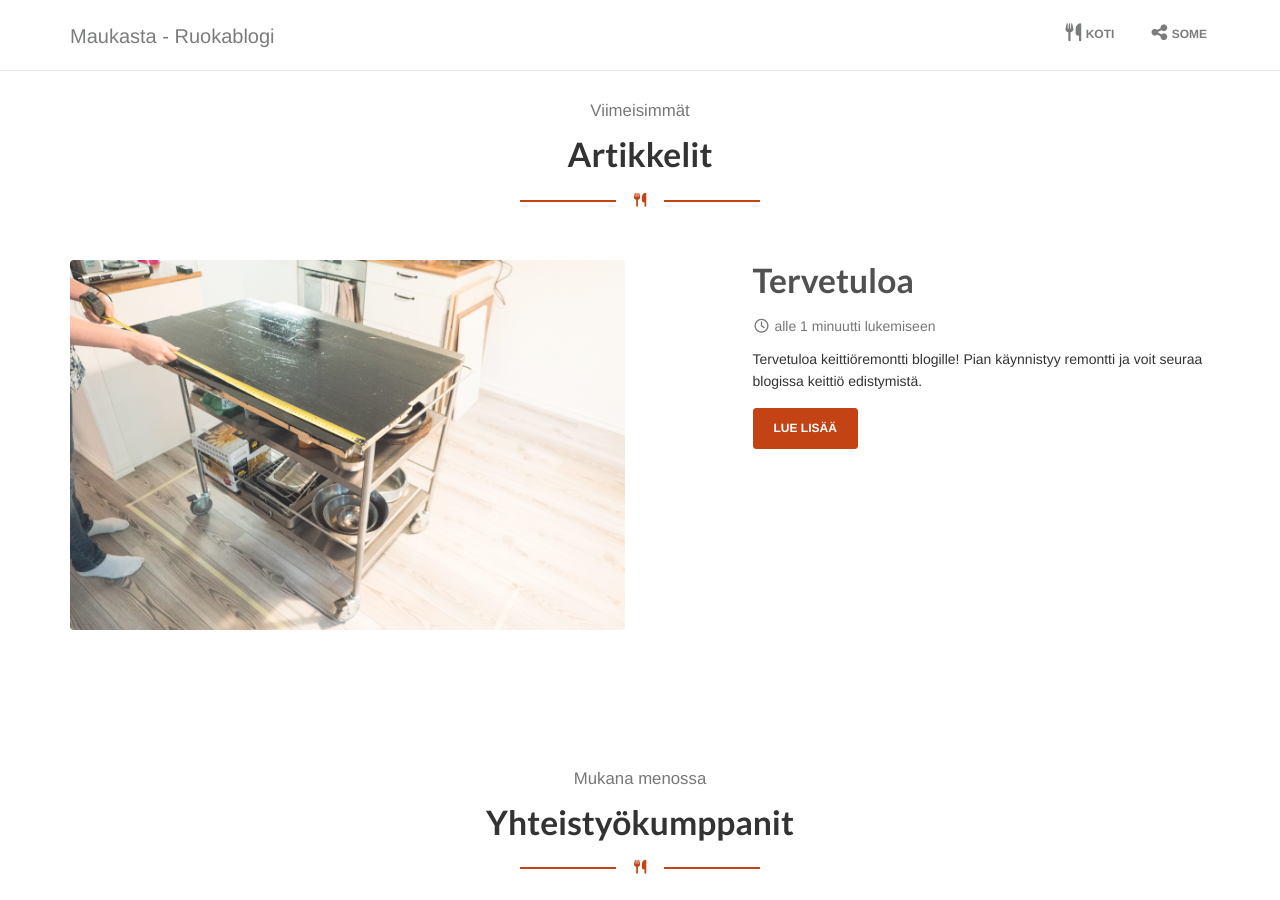
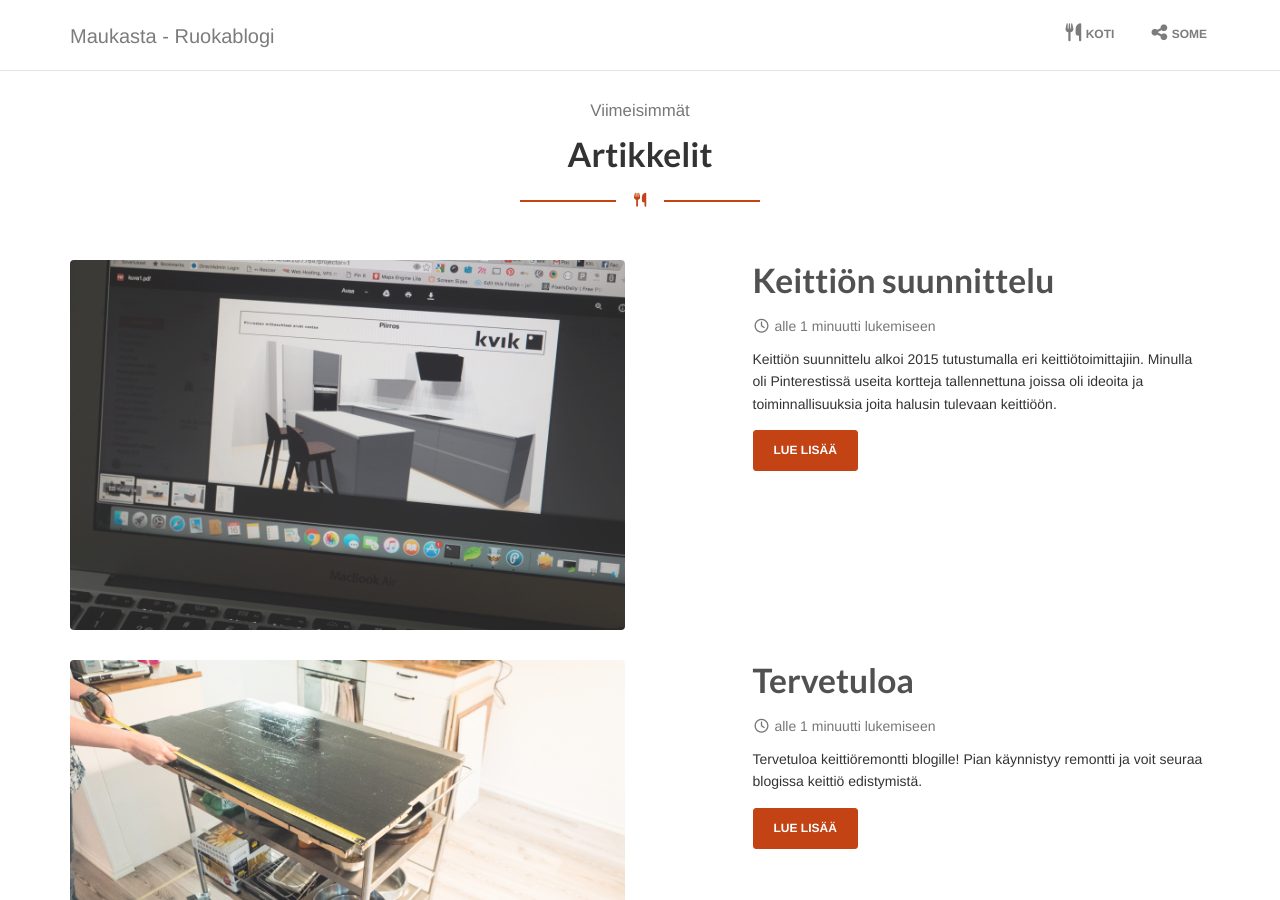
Before and after one commit to vjandrei/keittiremontti, a Jekyll site: the page built from index.html, in a window 1280 px wide and 900 px high, scrolled down 2050 px. Built offline with Jekyll 4.4.1, drawn with Linux system fonts in a browser that asks for light colours; nearby versions of some CDN libraries; the list of posts is cut into pages by our own code.

Commit message:
uusi postaus
Signed-off-by: vjandrei <andreas.koutsoukos@gmail.com>

```diff
--- a/_config.yml
+++ b/_config.yml
@@ -12,7 +12,7 @@ title_separator          : "-"
 name                     : "Maukasta"
 description              : "Nyt remontoidaan ja suunnitellaan ruokabloggarin keittiö"
 url                      : # the base hostname & protocol for your site e.g. "https://mmistakes.github.io"
-baseurl                  : "/keittioremontti"
+baseurl                  : ""
 gh_repo                  :
 teaser                   : # filename of teaser fallback teaser image placed in /images/, .e.g. "500x300.png"
 # breadcrumbs            : false # true, false (default)
--- /dev/null
+++ b/_posts/2016-08-04-keittionsuunnittelu.md
@@ -0,0 +1,19 @@
+---
+title:  "Keittiön suunnittelu"
+header:
+  overlay_image:  "keittioremontti-nykyinen-blogpost-5.jpg"
+  og_image:  "keittioremontti-nykyinen-blogpost-5.jpg"
+categories:
+  - Remontti
+tags:
+  - update
+author_profile: true
+---
+
+Keittiön suunnittelu alkoi 2015 tutustumalla eri keittiötoimittajiin. Minulla oli <a href="https://fi.pinterest.com/vjandrei/omaan-keitti%C3%B6%C3%B6n/" target="_black">Pinterestissä</a> useita kortteja tallennettuna joissa oli ideoita ja toiminnallisuuksia joita halusin tulevaan keittiöön.
+
+
+
+[jekyll-docs]: http://jekyllrb.com/docs/home
+[jekyll-gh]:   https://github.com/jekyll/jekyll
+[jekyll-talk]: https://talk.jekyllrb.com/
```
Also changed, not shown: favicon.ico (renamed from images/favicon.ico).
